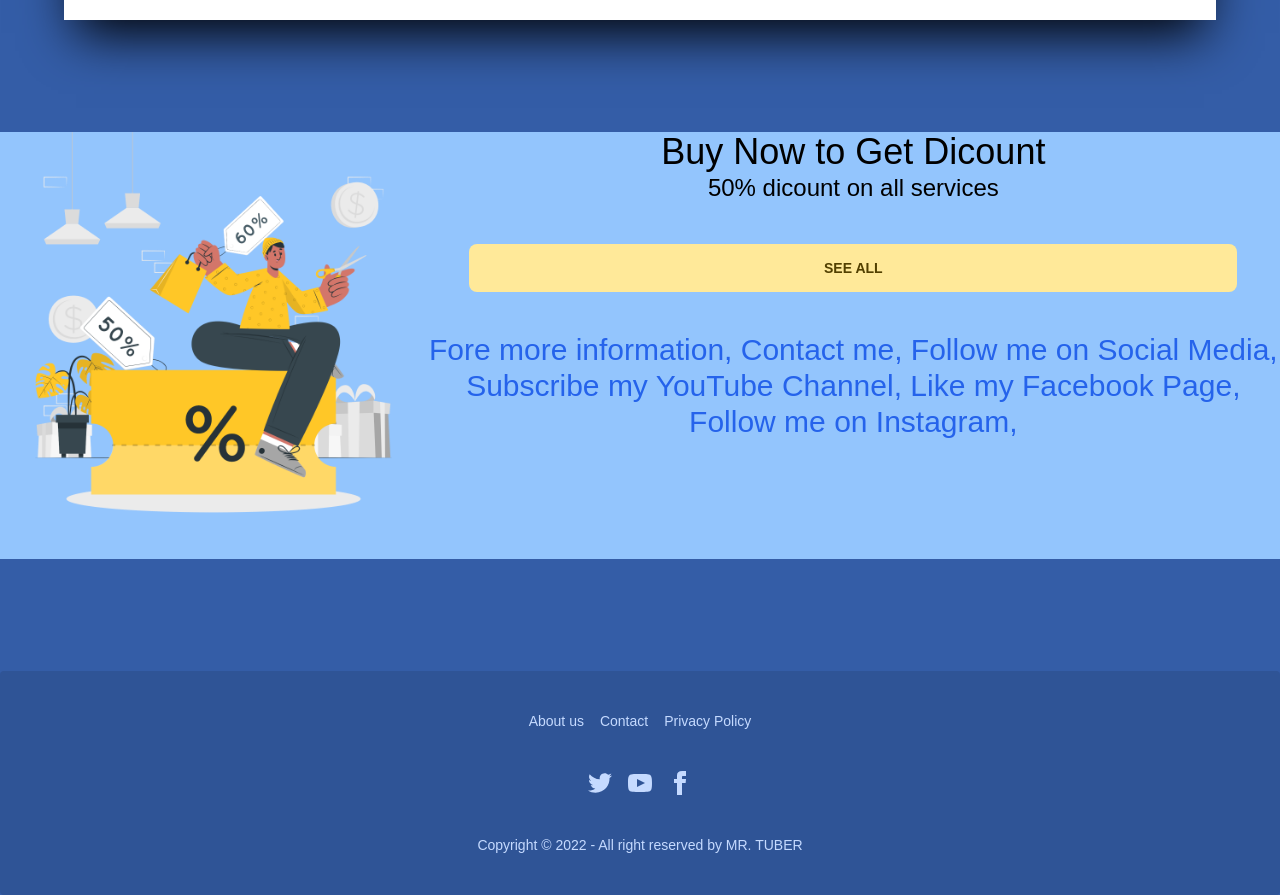
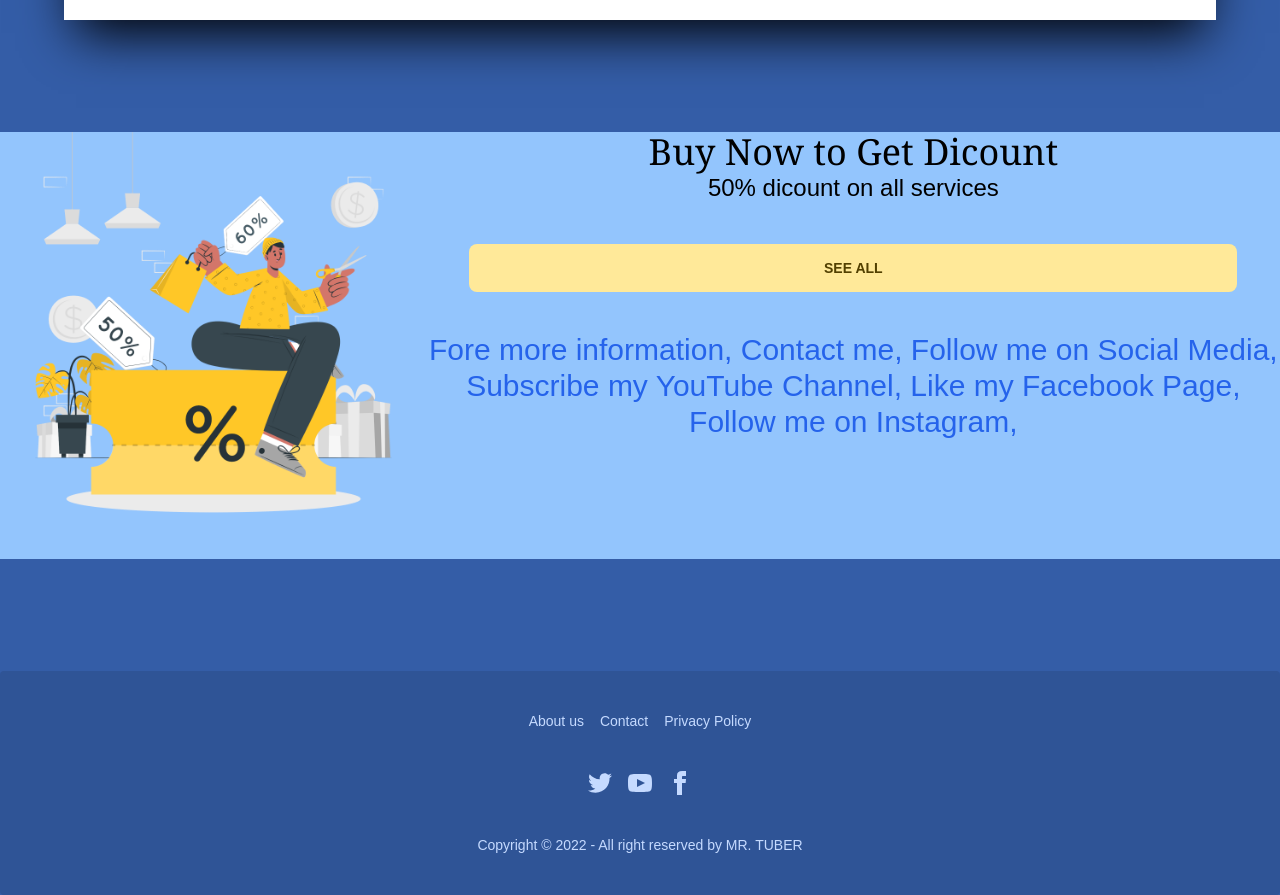
Before and after one commit to sojib076/youtuber-clinet, a React (Create React App) app: page / in a window 1280 px wide. Shown: the part 1340-2235 px from the top of the page. Built offline with nearby package versions, Linux system fonts and the light colour scheme; no server answers; grey boxes are pictures that could not be loaded.

Commit message:
discountsection

```diff
--- a/src/Components/Home/Home.js
+++ b/src/Components/Home/Home.js
@@ -115,7 +115,7 @@ const Home = () => {
          <img src={discount} alt="" srcset="" />
         </div>
          <div className='col-span-2 justify-center'>
-            <h1 className=' lg:text-4xl text-center text-black'> Buy Now to Get Dicount </h1>
+            <h1 className=' lg:text-4xl text-center text-black font-serif'> Buy Now to Get Dicount </h1>
             <p className='text-2xl text-center text-black'> 50% dicount on all services </p>
             <Link to={'/Services'} className='btn btn-accent w-[90%] mx-auto ml-[5%] my-10 border-dashed hover:rounded-full'> See All </Link>
             <p className='text-center lg:text-3xl text-blue-600'>
```
